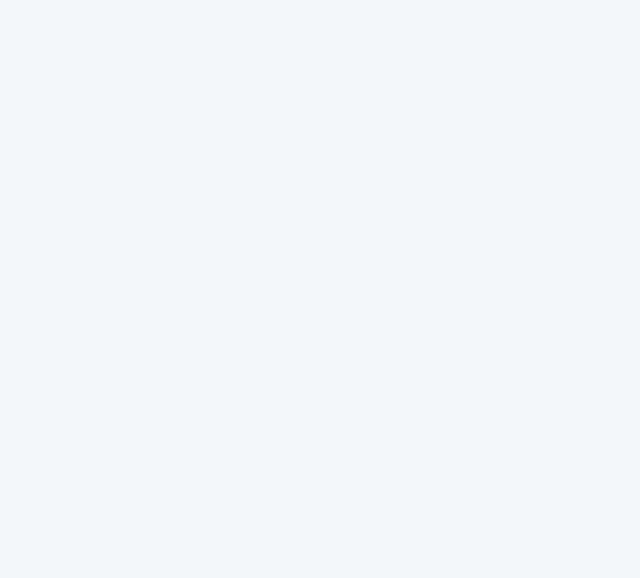
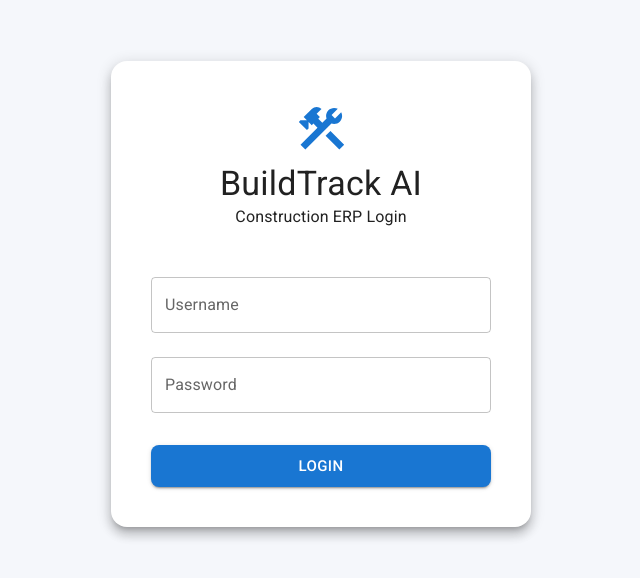
Before and after one commit to Mahesh2611975/BuildTrack-AI, a React app in the folder frontend/: page /login in a window 1280 px wide. Before the commit this address had no page. Shown: the part 106-684 px from the top of the page, without its empty margins (319-959 px from the left). Built offline with nearby package versions, Linux system fonts and the light colour scheme; the HTML template or start-up script is replaced by a standard one.

Commit message:
creating a delete buttuon add connect to backend

```diff
--- /dev/null
+++ b/frontend/src/components/common/ConfirmDeleteDialog.jsx
@@ -0,0 +1,49 @@
+import {
+    Dialog,
+    DialogTitle,
+    DialogContent,
+    DialogContentText,
+    DialogActions,
+    Button,
+} from "@mui/material";
+
+function ConfirmDeleteDialog({
+    open,
+    onClose,
+    onConfirm,
+    title = "Delete Item",
+    message = "Are you sure you want to delete this item?",
+}) {
+    return (
+        <Dialog
+            open={open}
+            onClose={onClose}
+            maxWidth="xs"
+            fullWidth
+        >
+            <DialogTitle>{title}</DialogTitle>
+
+            <DialogContent>
+                <DialogContentText>
+                    {message}
+                </DialogContentText>
+            </DialogContent>
+
+            <DialogActions>
+                <Button onClick={onClose}>
+                    Cancel
+                </Button>
+
+                <Button
+                    color="error"
+                    variant="contained"
+                    onClick={onConfirm}
+                >
+                    Delete
+                </Button>
+            </DialogActions>
+        </Dialog>
+    );
+}
+
+export default ConfirmDeleteDialog;
--- /dev/null
+++ b/frontend/src/context/AuthContext.jsx
@@ -0,0 +1,35 @@
+import { createContext, useContext, useState } from "react";
+
+const AuthContext = createContext();
+
+export function AuthProvider({ children }) {
+    const [isAuthenticated, setIsAuthenticated] = useState(
+        !!localStorage.getItem("token")
+    );
+
+    const login = (token) => {
+        localStorage.setItem("token", token);
+        setIsAuthenticated(true);
+    };
+
+    const logout = () => {
+        localStorage.removeItem("token");
+        setIsAuthenticated(false);
+    };
+
+    return (
+        <AuthContext.Provider
+            value={{
+                isAuthenticated,
+                login,
+                logout,
+            }}
+        >
+            {children}
+        </AuthContext.Provider>
+    );
+}
+
+export function useAuth() {
+    return useContext(AuthContext);
+}
--- a/frontend/src/main.jsx
+++ b/frontend/src/main.jsx
@@ -12,11 +12,15 @@ import CssBaseline from "@mui/material/CssBaseline";
 import App from "./App";
 import theme from "./theme/theme";
 
+import { AuthProvider } from "./context/AuthContext";
+
 ReactDOM.createRoot(document.getElementById("root")).render(
     <React.StrictMode>
-        <ThemeProvider theme={theme}>
-            <CssBaseline />
-            <App />
-        </ThemeProvider>
+        <AuthProvider>
+            <ThemeProvider theme={theme}>
+                <CssBaseline />
+                <App />
+            </ThemeProvider>
+        </AuthProvider>
     </React.StrictMode>
 );
--- /dev/null
+++ b/frontend/src/pages/Employee/EmployeeActions.jsx
@@ -0,0 +1,40 @@
+import { IconButton, Tooltip } from "@mui/material";
+
+import EditIcon from "@mui/icons-material/Edit";
+import DeleteIcon from "@mui/icons-material/Delete";
+
+function EmployeeActions({
+    row,
+    onEdit,
+    onDelete,
+}) {
+    return (
+        <>
+            <Tooltip title="Edit Employee">
+                <IconButton
+                    color="primary"
+                    onClick={() => {
+                        console.log("Edit Icon");
+                        onEdit(row);
+                    }}
+                >
+                    <EditIcon />
+                </IconButton>
+            </Tooltip>
+
+            <Tooltip title="Delete Employee">
+                <IconButton
+                    color="error"
+                    onClick={() => {
+                        console.log("Delete Icon");
+                        onDelete(row);
+                    }}
+                >
+                    <DeleteIcon />
+                </IconButton>
+            </Tooltip>
+        </>
+    );
+}
+
+export default EmployeeActions;
--- a/frontend/src/pages/Employee/EmployeeColumns.js
+++ b/frontend/src/pages/Employee/EmployeeColumns.js
@@ -19,4 +19,8 @@ export const employeeColumns = [
         field: "status",
         headerName: "Status",
     },
+    {
+        field: "actions",
+        headerName: "Actions",
+    },
 ];
--- /dev/null
+++ b/frontend/src/pages/Login/Login.jsx
@@ -0,0 +1,136 @@
+import { useState } from "react";
+import { useNavigate } from "react-router-dom";
+
+import {
+    Box,
+    Paper,
+    Typography,
+    TextField,
+    Button,
+    InputAdornment,
+    IconButton,
+} from "@mui/material";
+
+import Visibility from "@mui/icons-material/Visibility";
+import VisibilityOff from "@mui/icons-material/VisibilityOff";
+import ConstructionIcon from "@mui/icons-material/Construction";
+
+import { login as loginService } from "../../services/authService";
+import { useAuth } from "../../context/AuthContext";
+
+function Login() {
+    const navigate = useNavigate();
+    const { login } = useAuth();
+
+    const [username, setUsername] = useState("");
+    const [password, setPassword] = useState("");
+    const [showPassword, setShowPassword] = useState(false);
+
+    const handleLogin = async () => {
+        try {
+            const response = await loginService(username, password);
+
+            login(response.access_token);
+
+            navigate("/");
+        } catch (error) {
+            alert("Invalid username or password");
+            console.error(error);
+        }
+    };
+
+    return (
+        <Box
+            sx={{
+                height: "100vh",
+                display: "flex",
+                justifyContent: "center",
+                alignItems: "center",
+                background: "#f5f7fb",
+            }}
+        >
+            <Paper
+                elevation={8}
+                sx={{
+                    width: 420,
+                    p: 5,
+                    borderRadius: 4,
+                }}
+            >
+                <Box
+                    sx={{
+                        textAlign: "center",
+                        mb: 4,
+                    }}
+                >
+                    <ConstructionIcon
+                        sx={{
+                            fontSize: 55,
+                            color: "primary.main",
+                        }}
+                    />
+
+                    <Typography
+                        variant="h4"
+                        fontWeight="bold"
+                    >
+                        BuildTrack AI
+                    </Typography>
+
+                    <Typography color="text.secondary">
+                        Construction ERP Login
+                    </Typography>
+                </Box>
+
+                <TextField
+                    fullWidth
+                    label="Username"
+                    margin="normal"
+                    value={username}
+                    onChange={(e) => setUsername(e.target.value)}
+                />
+
+                <TextField
+                    fullWidth
+                    label="Password"
+                    type={showPassword ? "text" : "password"}
+                    margin="normal"
+                    value={password}
+                    onChange={(e) => setPassword(e.target.value)}
+                    InputProps={{
+                        endAdornment: (
+                            <InputAdornment position="end">
+                                <IconButton
+                                    onClick={() =>
+                                        setShowPassword(!showPassword)
+                                    }
+                                >
+                                    {showPassword ? (
+                                        <VisibilityOff />
+                                    ) : (
+                                        <Visibility />
+                                    )}
+                                </IconButton>
+                            </InputAdornment>
+                        ),
+                    }}
+                />
+
+                <Button
+                    fullWidth
+                    variant="contained"
+                    size="large"
+                    sx={{
+                        mt: 3,
+                        borderRadius: 2,
+                    }}
+                    onClick={handleLogin}
+                >
+                    Login
+                </Button>
+            </Paper>
+        </Box>
+    );
+}
+
+export default Login;
--- a/frontend/src/routes/AppRoutes.jsx
+++ b/frontend/src/routes/AppRoutes.jsx
@@ -4,26 +4,32 @@ import DashboardLayout from "../layouts/DashboardLayout";
 
 import Dashboard from "../pages/Dashboard/Dashboard";
 import EmployeePage from "../pages/Employee/EmployeePage";
+import Login from "../pages/Login/Login";
+
+import ProtectedRoute from "./ProtectedRoute";
 
 function AppRoutes() {
     return (
         <BrowserRouter>
+            <Routes>
+                <Route path="/login" element={<Login />} />
 
-            <Routes>
-
-                <Route path="/" element={<DashboardLayout />}>
-
+                <Route
+                    path="/"
+                    element={
+                        <ProtectedRoute>
+                            <DashboardLayout />
+                        </ProtectedRoute>
+                    }
+                >
                     <Route index element={<Dashboard />} />
 
                     <Route
                         path="employees"
                         element={<EmployeePage />}
                     />
-
                 </Route>
-
             </Routes>
-
         </BrowserRouter>
     );
 }
--- /dev/null
+++ b/frontend/src/routes/ProtectedRoute.jsx
@@ -0,0 +1,14 @@
+import { Navigate } from "react-router-dom";
+import { useAuth } from "../context/AuthContext";
+
+function ProtectedRoute({ children }) {
+    const { isAuthenticated } = useAuth();
+
+    if (!isAuthenticated) {
+        return <Navigate to="/login" replace />;
+    }
+
+    return children;
+}
+
+export default ProtectedRoute;
--- a/frontend/src/services/api.js
+++ b/frontend/src/services/api.js
@@ -7,9 +7,13 @@ const api = axios.create({
 api.interceptors.request.use((config) => {
     const token = localStorage.getItem("token");
 
+    console.log("TOKEN:", token);
+
     if (token) {
         config.headers.Authorization = `Bearer ${token}`;
     }
+
+    console.log("HEADERS:", config.headers);
 
     return config;
 });
--- a/frontend/src/services/authService.js
+++ b/frontend/src/services/authService.js
@@ -0,0 +1,10 @@
+import api from "./api";
+
+export const login = async (username, password) => {
+    const response = await api.post("/auth/login", {
+        username,
+        password,
+    });
+
+    return response.data;
+};
```
Also changed, not shown: frontend/src/pages/Employee/EmployeePage.jsx (+34 -0 lines), frontend/src/pages/Employee/EmployeeTable.jsx (+23 -22 lines).
